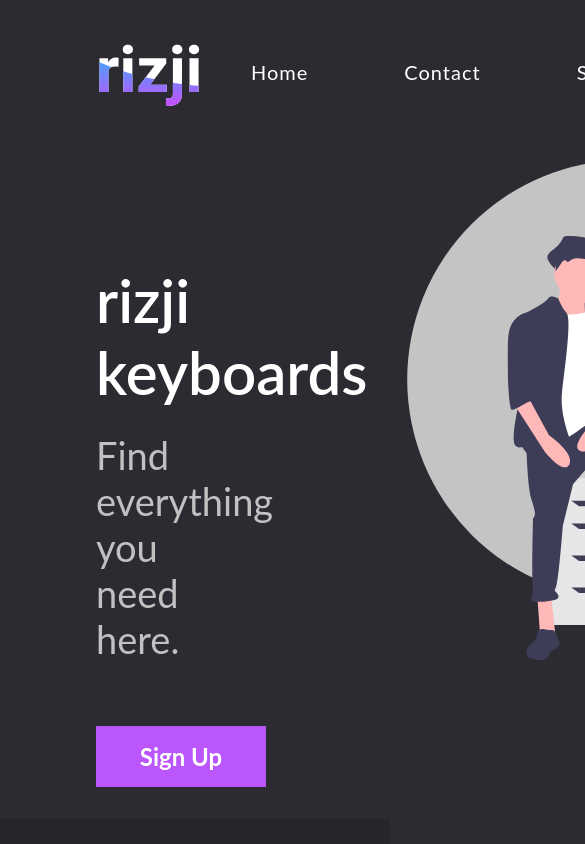
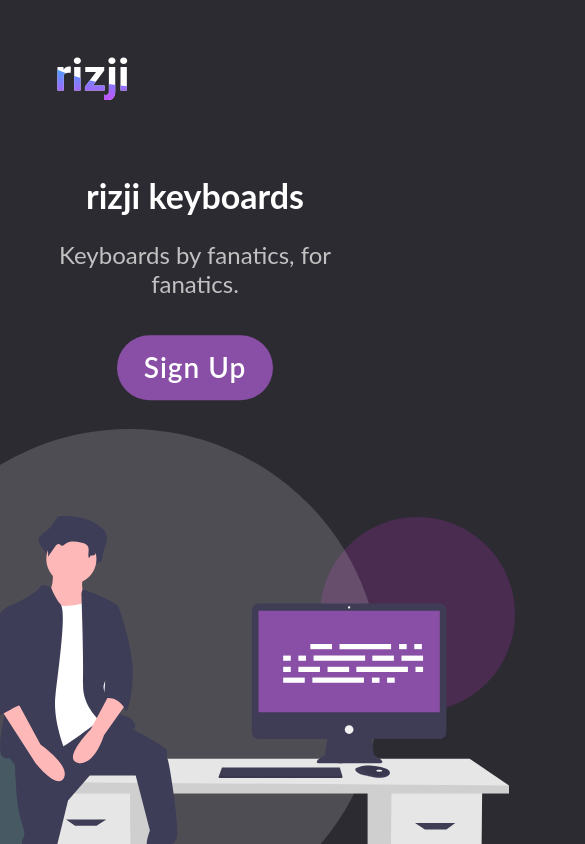
Before and after one commit to riz-l/portfolio-shop, a React (Create React App) app: page / in a window 390 px wide. Shown: the top 844 px of the page, 585 px wide, since content can reach past the window. Built offline with nearby package versions, Linux system fonts and the light colour scheme.

Commit message:
Neatened code to make it more future proof and added responsive design for HomePage, Footer and Header components

```diff
--- a/src/components/UI/Footer/Footer.styles.scss
+++ b/src/components/UI/Footer/Footer.styles.scss
@@ -1,10 +1,12 @@
 /*#region UI: Footer */
 .Footer {
+  align-items: center;
   background-color: #25252b;
   color: #c1c1c1;
   display: flex;
-  align-items: center;
+  height: 18vh;
   justify-content: center;
-  padding: 1rem;
+  margin-top: 10vh;
+  width: 100%;
 }
 /*#endregion /UI: Footer */
--- a/src/components/UI/Header/Header.component.jsx
+++ b/src/components/UI/Header/Header.component.jsx
@@ -38,6 +38,9 @@
             <span>Sign In</span>
           </div>
         </Link>
+        <div className="Header__navigation-item Header__cart">
+          <span>Checkout</span>
+        </div>
       </div>
     </div>
   );
--- a/src/components/UI/Header/Header.styles.scss
+++ b/src/components/UI/Header/Header.styles.scss
@@ -2,29 +2,28 @@
 .Header {
   align-items: center;
   display: flex;
-  justify-content: space-between;
-  padding: 1rem 2rem;
-  margin: 1rem 4rem;
+  height: 18vh;
+  margin: auto;
+  width: 80%;
+
+  .Header__logo,
+  .Header__navigation,
+  .Header__cart {
+    display: flex;
+  }
 
   .Header__logo {
-    align-items: center;
+    flex: 1;
   }
 
   .Header__navigation {
-    align-items: center;
-    color: white;
-    display: flex;
-    height: 100%;
+    flex: 2;
     justify-content: flex-end;
 
     .Header__navigation-item {
-      cursor: pointer;
-      display: grid;
-      font-size: 20px;
-      letter-spacing: 1px;
-      margin: 0 1rem;
-      padding: 1rem 2rem;
-      place-items: center;
+      color: white;
+      font-size: 18px;
+      padding: 12px 18px;
     }
 
     .Header__sign-in {
@@ -32,6 +31,26 @@
       border-radius: 50px;
       color: #2c2b32;
     }
+
+    .Header__cart {
+      justify-content: flex-end;
+    }
   }
 }
+
+/*#region Media Queries */
+@media screen and (max-width: 1024px) {
+  .Header__logo {
+    transform: scale(0.7);
+  }
+
+  .Header__navigation-item {
+    display: none;
+
+    &.Header__cart {
+      display: none;
+    }
+  }
+}
+/*#endregion /Media Queries */
 /*#endregion /UI: Header */
--- a/src/components/pages/ContactPage/ContactPage.component.jsx
+++ b/src/components/pages/ContactPage/ContactPage.component.jsx
@@ -4,11 +4,38 @@
 // Import: Styling
 import "./ContactPage.styles.scss";
 
+// Import: Components
+import { ReactComponent as Contact } from "../../../assets/images/contact.svg";
+
 // Page: ContactPage
 function ContactPage() {
   return (
     <div className="ContactPage">
-      <h2>Contact Page</h2>
+      <div className="ContactPage__container">
+        <div className="ContactPage__information">
+          <h2 className="ContactPage__title">contact</h2>
+          <span className="ContactPage__lead">Get in touch with us!</span>
+          <p>
+            For general enquiries, or if you'd just like to have a chat, please
+            contact us via one of the below methods
+          </p>
+          <div className="ContactPage__contact-details">
+            <div className="ContactPage__item-container">
+              <span className="ContactPage__contact-title">email</span>
+              <span className="ContactPage__item">contact@rizji.com</span>
+            </div>
+            <div className="ContactPage__item-container">
+              <span className="ContactPage__contact-title">discord</span>
+              <span className="ContactPage__item">
+                https://discord.gg/seegvDR
+              </span>
+            </div>
+          </div>
+        </div>
+        <div className="ContactPage__contact-image">
+          <Contact />
+        </div>
+      </div>
     </div>
   );
 }
--- a/src/components/pages/ContactPage/ContactPage.styles.scss
+++ b/src/components/pages/ContactPage/ContactPage.styles.scss
@@ -1,5 +1,78 @@
 /*#region Page: ContactPage */
 .ContactPage {
+  display: flex;
+  height: 90vh;
+  justify-content: space-between;
   text-align: center;
+  padding: 2rem 10rem;
+
+  .ContactPage__container {
+    align-items: center;
+    display: flex;
+    justify-content: center;
+    width: 100%;
+
+    .ContactPage__information {
+      display: flex;
+      flex: 1;
+      flex-direction: column;
+      height: 100%;
+      text-align: start;
+
+      .ContactPage__title {
+        color: white;
+        font-size: 75px;
+      }
+
+      .ContactPage__lead {
+        color: #c1c1c1;
+        font-size: 40px;
+        margin-top: -3.5rem;
+      }
+
+      p {
+        color: white;
+        font-size: 28px;
+        text-align: start;
+        width: 75%;
+      }
+
+      .ContactPage__contact-details {
+        align-items: flex-start;
+        display: flex;
+        flex-direction: column;
+        justify-content: flex-start;
+        margin-top: 4rem;
+
+        .ContactPage__item-container {
+          align-items: flex-start;
+          display: flex;
+          flex-direction: column;
+          justify-content: flex-start;
+          padding: 1rem 0;
+
+          .ContactPage__contact-title {
+            color: white;
+            font-size: 34px;
+            font-weight: 600;
+          }
+
+          .ContactPage__item {
+            color: #c1c1c1;
+            font-size: 28px;
+          }
+        }
+      }
+    }
+  }
+
+  .ContactPage__contact-image {
+    display: flex;
+    flex: 1;
+    height: 100%;
+    justify-content: end;
+    text-align: end;
+    margin-top: 10rem;
+  }
 }
 /*#endregion /Page: ContactPage */
--- a/src/components/pages/HomePage/HomePage.component.jsx
+++ b/src/components/pages/HomePage/HomePage.component.jsx
@@ -12,13 +12,17 @@
   return (
     <div className="HomePage">
       <div className="HomePage__introduction">
-        <h1 className="HomePage__title">rizji keyboards</h1>
-        <span className="HomePage__lead">Find everything you need here.</span>
-        <div className="HomePage__button">
-          <span>Sign Up</span>
+        <div className="HomePage__introduction-text">
+          <h1>rizji keyboards</h1>
+          <p>Keyboards by fanatics, for fanatics.</p>
+        </div>
+        <div className="HomePage__cta">
+          <div className="HomePage__cta-button">
+            <span>Sign Up</span>
+          </div>
         </div>
       </div>
-      <div className="HomePage__hero-image">
+      <div className="HomePage__image">
         <Hero />
       </div>
     </div>
--- a/src/components/pages/HomePage/HomePage.styles.scss
+++ b/src/components/pages/HomePage/HomePage.styles.scss
@@ -1,68 +1,109 @@
 /*#region Page: HomePage */
 .HomePage {
+  align-items: center;
   display: flex;
-  justify-content: space-between;
-  text-align: center;
-  padding: 1rem 2rem;
-  margin: 1rem 4rem;
+  margin: auto;
+  min-height: 80vh;
+  width: 80%;
 
   .HomePage__introduction {
-    display: flex;
     flex: 1;
-    flex-direction: column;
-    height: 100%;
-    margin-top: 4rem;
-    text-align: start;
 
-    .HomePage__title {
+    h1 {
       color: white;
-      font-size: 60px;
-      font-weight: 600;
+      font-size: 80px;
+      font-weight: 700;
     }
 
-    .HomePage__lead {
+    p {
       color: #c1c1c1;
-      font-size: 38px;
-      margin-top: -1rem;
-      width: 50%;
+      font-size: 40px;
     }
+  }
 
-    .HomePage__button {
-      background-color: #bb56fc;
+  .HomePage__cta {
+    padding: 50px 0 0 0;
+
+    .HomePage__cta-button {
+      align-items: center;
+      background: #894ea5;
+      border-radius: 50px;
       cursor: pointer;
-      margin-top: 4rem;
-      width: 170px;
-
       display: flex;
-      align-items: center;
+      height: 65px;
       justify-content: center;
+      width: 160px;
 
       span {
-        display: inline-block;
         color: white;
-        font-size: 24px;
-        font-weight: 700;
-        margin: 0 auto;
-        padding: 1rem 2rem;
-      }
-
-      &:hover {
-        background-color: #9744ca;
-        transition: all 200ms ease-in-out;
+        font-size: 28px;
+        font-weight: 600;
+        letter-spacing: 1px;
       }
     }
   }
 
-  .HomePage__hero-image {
-    align-items: center;
+  .HomePage__image {
     flex: 1;
-    height: 100%;
+    display: flex;
     justify-content: center;
-    text-align: center;
+    height: 60vh;
 
     svg {
-      height: 500px;
+      height: 100%;
+      animation: drop 1.5s ease;
     }
   }
 }
+
+@keyframes drop {
+  0% {
+    opacity: 0;
+    transform: translateY(-80px);
+  }
+  100% {
+    opacity: 1;
+    transform: translateY(0px);
+  }
+}
+
+/*#region Media Queries */
+@media screen and (max-width: 1024px) {
+  .HomePage {
+    flex-direction: column;
+  }
+
+  .HomePage__introduction {
+    text-align: center;
+
+    .HomePage__introduction-text {
+      text-align: center;
+
+      h1 {
+        font-size: 34px;
+      }
+
+      p {
+        font-size: 24px;
+      }
+    }
+
+    .HomePage__cta {
+      padding: 10px 0 0 0;
+
+      .HomePage__cta-button {
+        bottom: 5%;
+        right: 50%;
+        transform: translate(50%, 5%);
+        width: 50%;
+      }
+    }
+  }
+
+  .HomePage__image svg {
+    height: 80%;
+    margin-top: 2rem;
+  }
+}
+/*#endregion /Media Queries */
 /*#endregion /Page: HomePage */
```
Also changed, not shown: src/assets/images/contact.svg (added), src/assets/images/hero.svg.
